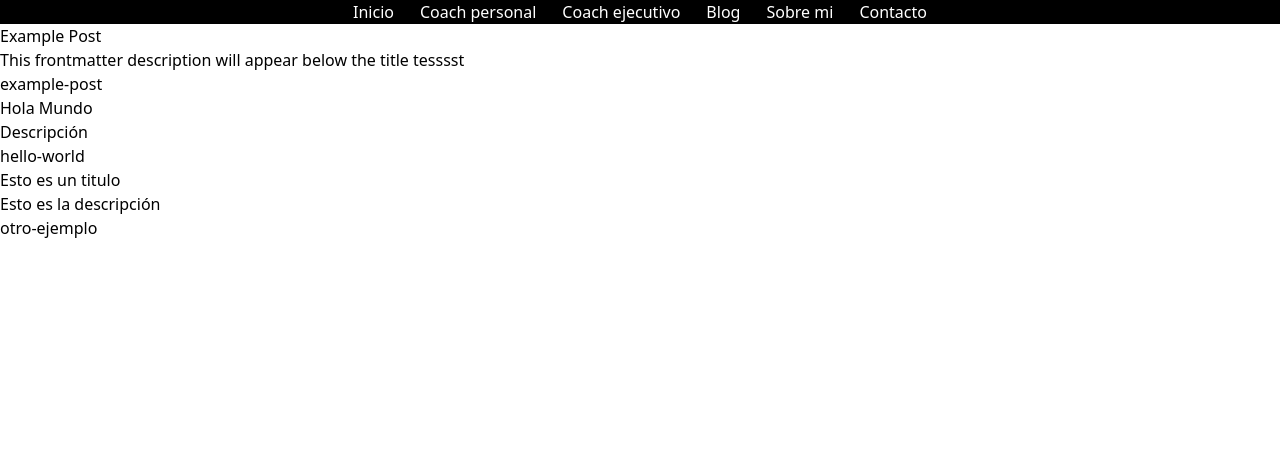
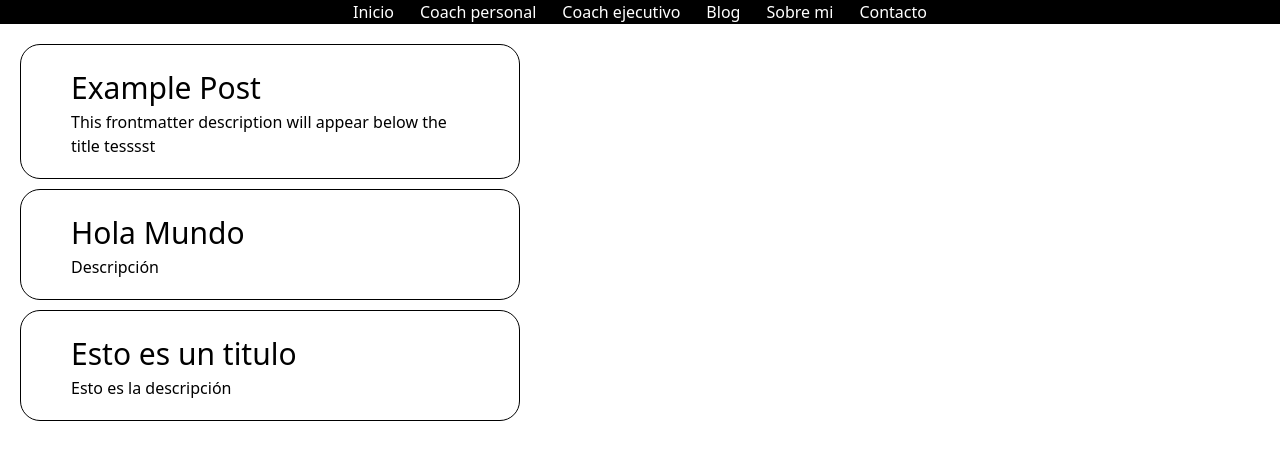
Before and after one commit to kyubiful/sz-coach-web, a Next.js app: page /blog in a window 1280 px wide. Shown: the top 460 px of the page. Built offline with nearby package versions, Linux system fonts and the light colour scheme.

Commit message:
feat: :sparkles: add internal link to postcard

```diff
--- a/app/blog/page.tsx
+++ b/app/blog/page.tsx
@@ -3,18 +3,19 @@ import Link from 'next/link'
 
 const PostCard = (post: any) => {
   return (
-    <div>
-      <p>{post.title}</p>
-      <p>{post.description}</p>
-      <Link href={`/blog/${post.slug}`}>{post.slug}</Link>
-    </div>
+    <Link href={`/blog/${post.slug}`} style={{ textDecoration: 'none' }}>
+      <div style={{ backgroundColor: 'white', border: '1px solid black', borderRadius: 20, padding: '20px 50px', width: '500px', marginBottom: 10 }}>
+        <p style={{ color: 'black', fontSize: '30px' }}>{post.title}</p>
+        <p style={{ color: 'black', fontSize: '16px' }}>{post.description}</p>
+      </div>
+    </Link>
   )
 }
 
 export default async function BlogPage () {
-  const postsMetadata = await getPostsMetadata()
+  const postsMetadata = getPostsMetadata()
   return (
-    <div>
+    <div style={{ padding: '20px' }}>
       {postsMetadata && postsMetadata.map((post: any, key) => <PostCard key={key} {...post} />)}
     </div>
   )
```
